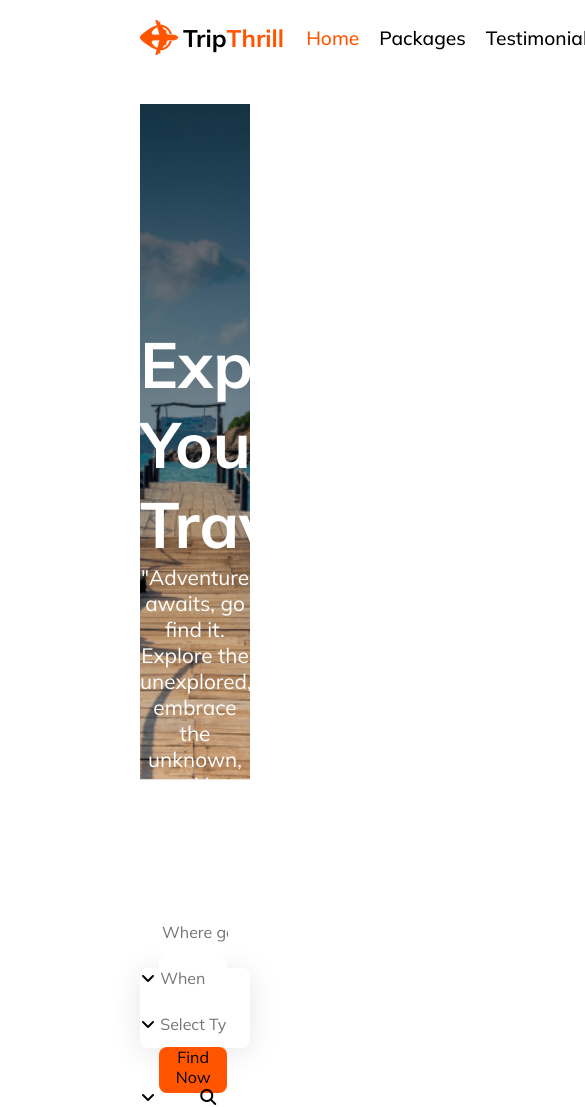
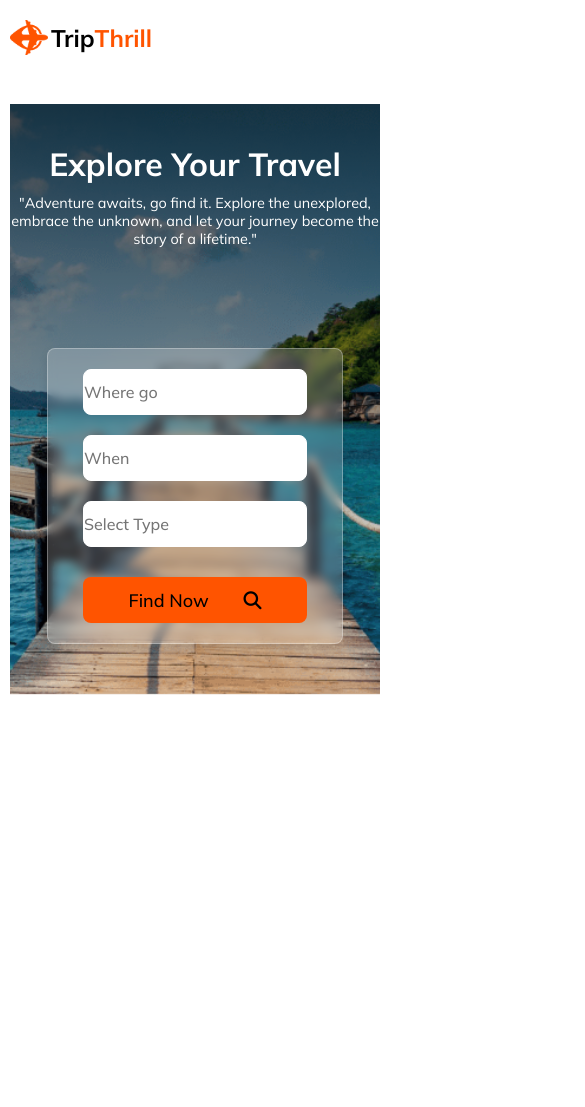
Before and after one commit to ShabbirMollek/Assignment-102, a plain HTML site: page index.html in a window 390 px wide. Shown: the top 1107 px of the page, 585 px wide, since content can reach past the window. After the commit the page ends 844 px from the top, so only its background shows below. Drawn offline with Linux system fonts and the light colour scheme.

Commit message:
responsive banner section done

```diff
--- a/index.html
+++ b/index.html
@@ -28,7 +28,7 @@
                                                                 <h2>Trip<span style="color:#FF5400 ;">Thrill</span> </h2>
                                                 </div>
                                                 <div class="menu">
-                                                                <nav>
+                                                                <nav class="hide">
                                                                                 <ul>
                                                                                                 <li style="color: #FF5400;" >Home</li>
                                                                                                 <li>Packages</li>
@@ -53,12 +53,12 @@
                                              <div class="search">
                                                <div>
                                                 <input type="text"  placeholder="Where go"  >
-                                                <i class="fa-solid fa-angle-down"></i>
+                                                <i class="fa-solid fa-angle-down " id="hide"></i>
                                                 <input type="text" placeholder="When">
-                                                <i class="fa-solid fa-angle-down"></i>
+                                                <i class="fa-solid fa-angle-down " id="hide"></i>
 
                                                 <input type="text" placeholder="Select Type">
-                                                <i  class="fa-solid fa-angle-down"></i>
+                                                <i  class="fa-solid fa-angle-down" id="hide"></i>
                                                 <button class="btn-primary">Find Now <i style="margin-left:30px;" class="fa-solid fa-magnifying-glass"></i> </button>
                                                </div>
 
--- a/styles/responsive.css
+++ b/styles/responsive.css
@@ -0,0 +1,95 @@
+@media  screen and (max-width:600px) {
+                header {
+                                margin: 0 10px;
+                }
+
+                .header-content {
+                                gap: 5px;
+                }
+
+                .logo {
+                                gap: 3px;
+                }
+                .hide{
+                                display: none;
+                }
+
+                nav > ul {
+                                flex-direction: column;
+                }
+
+                li {
+                                margin: 0;
+                                margin-top: 5px;
+                                font-size: 1.1rem;
+                }
+                 main {
+                                margin: 0 10px;
+                }
+                .banner-1{
+                                height: 70vh;
+                }
+                .banner-1 input{
+
+                                width: 250px;
+                                height: 46px;
+                                border-radius: 8px;
+                                background: #FFF;
+                                border: 1px solid white;
+                                font-size: 1rem;
+                                margin-bottom: 20px;
+                                color: gray;
+                                font: 18px;
+                                font-weight: 500;
+                }
+                .banner-1 h1 {
+                                font-size: 2rem;
+
+                }
+
+                .banner-1 p {
+                                font-size: 0.9rem;
+                                line-height: 18px;
+                                margin-top: 10px;
+                }
+
+                .banner-content {
+                                margin-top: 40px;
+                }
+
+                .search {
+                                padding: 35px;
+                                box-shadow: 0 4px 8px rgba(0, 0, 0, 0.1);
+                                height: 50%;
+                                width: 80%;
+                                margin-top: 100px;
+
+
+
+                }
+                .search input{
+                                display: flex;
+                                flex-direction: column;
+
+
+                }
+                .btn-primary{
+                                margin-top: 10px;
+                                width: 250px;
+                                height: 46px;
+                                font-size: 18px;
+                                color: black;
+                                font-weight: 500;
+                }
+                #hide{
+                                display: none;
+                }
+
+
+
+
+
+
+
+
+}
--- a/styles/style.css
+++ b/styles/style.css
@@ -53,9 +53,8 @@ main{
 }
 
 .banner-1{
-                height: 80vh;
+                height: 100vh;
                 width: 100%;
-
                 display: flex;
                 flex-direction: column;
                 background: linear-gradient(rgba(0, 0, 0, 0.707), rgba(255, 255, 255, 0)), url('../Images/Group\ 13\ \(1\)\ \(1\).png');
```
